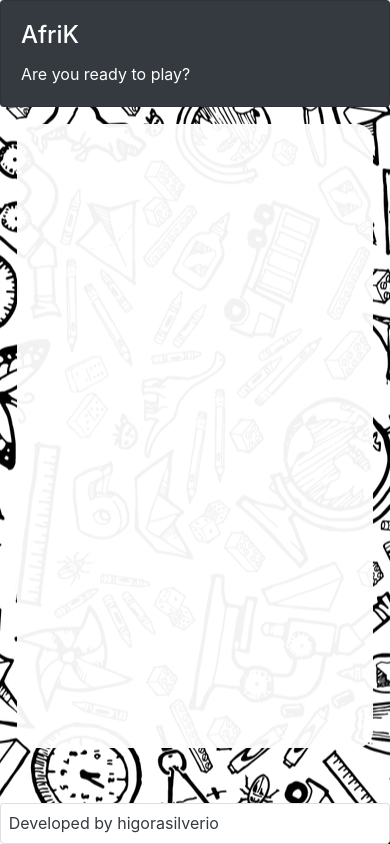
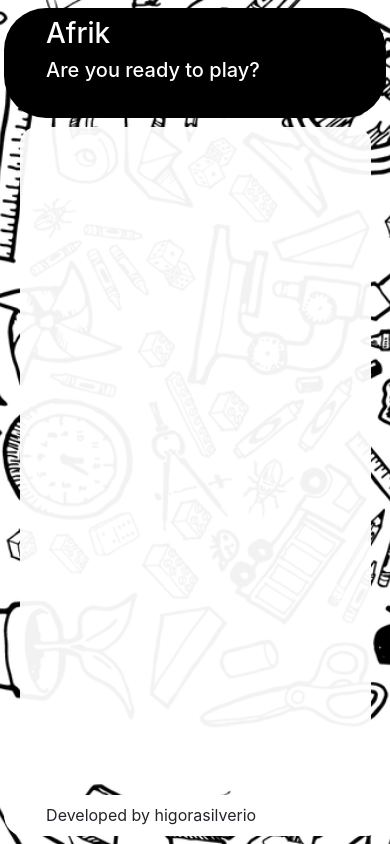
Before and after one commit to higorasilverio/AfriK_Game, a Vue app: page / in a window 390 px wide. Built offline with nearby package versions, Linux system fonts and the light colour scheme.

Commit message:
Making the main screen full responsive

```diff
--- a/src/App.vue
+++ b/src/App.vue
@@ -1,21 +1,14 @@
 <template>
   <div id="app">
     <header>
-      <b-card bg-variant="dark" text-variant="white" title="AfriK">
-        <b-card-text>
-          Are you ready to play?
-        </b-card-text>
-      </b-card>
+      <h3>Afrik</h3>
+      <h5>Are you ready to play?</h5>
     </header>
     <main>
       <router-view></router-view>
     </main>
     <footer>
-      <b-card bg-variant="white" text-variant="dark" style="padding: 0 !important;">
-        <b-card-text>
-          Developed by higorasilverio
-        </b-card-text>
-      </b-card>
+      <span>Developed by higorasilverio</span>
     </footer>
   </div>
 </template>
@@ -29,21 +22,43 @@ export default {
 <style>
 body {
   background-image: url("assets/things_02.png");
-  background-repeat: no-repeat;
+  background-repeat: repeat;
   background-position: center;
+  background-size: 100vh;
   background-color: #cccccc;
+  height: 100%;
+}
+
+header {
+  position: absolute;
+  top: 0;
+  height: 13vh;
+  background-color: #000;
+  color: #fff;
+  border-radius: 5vh;
+  width: 98%;
+  margin: 1vh 1%;
+  padding: 1vh 5vh;
+}
+
+main {
+  position: absolute;
+  height: 77vh;
+  top: 14vh;
+  background-color: rgba(255, 255, 255, 0.95);
+  border-radius: 2vh;
+  margin: 1vh 5%;
+  width: 90%;
 }
 
 footer {
   position: absolute;
   background-color: #fff;
-  width: 100%;
   bottom: 0;
-  border-radius: 10px;
+  border-radius: 5vh;
+  width: 98%;
+  margin: 1vh 1%;
+  padding: 1vh 5vh;
 }
 
-footer .card-body {
-  padding: 2%;
-  border-radius: 10px;
-}
 </style>
--- a/src/components/Play.vue
+++ b/src/components/Play.vue
@@ -17,11 +17,5 @@ export default {
 
 <!-- Add "scoped" attribute to limit CSS to this component only -->
 <style>
-.play {
-  height: 74vh;
-  position: relative;
-  margin: 2vh;
-  background-color: rgba(255, 255, 255, 0.95);
-  border-radius: 2vh;
-}
+
 </style>
```
